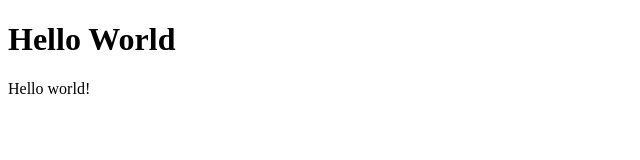
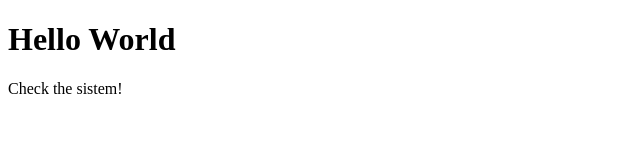
Before and after one commit to Sikstep/project, a plain HTML site: page index.html in a window 1280 px wide. Shown: the full height of the page, 0-640 px from the left. Drawn offline with Linux system fonts and the light colour scheme.

Commit message:
therd commit

```diff
--- a/index.html
+++ b/index.html
@@ -8,7 +8,7 @@
 </head>
 <body>
     <h1>Hello World</h1>
-    <p onclick="">Hello world!</p>
+    <p onclick="">Check the sistem!</p>
 
     <script src="js/script.js"></script>
 </body>
```
